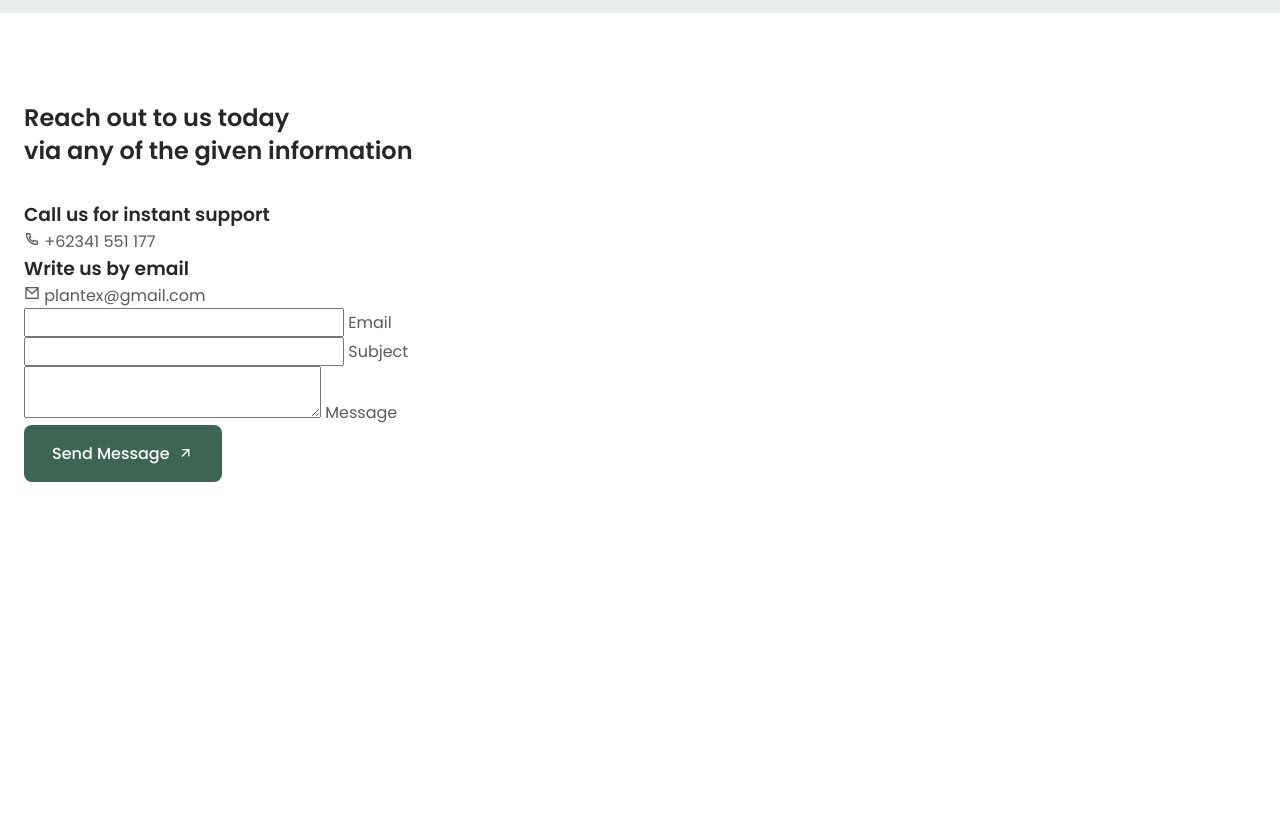
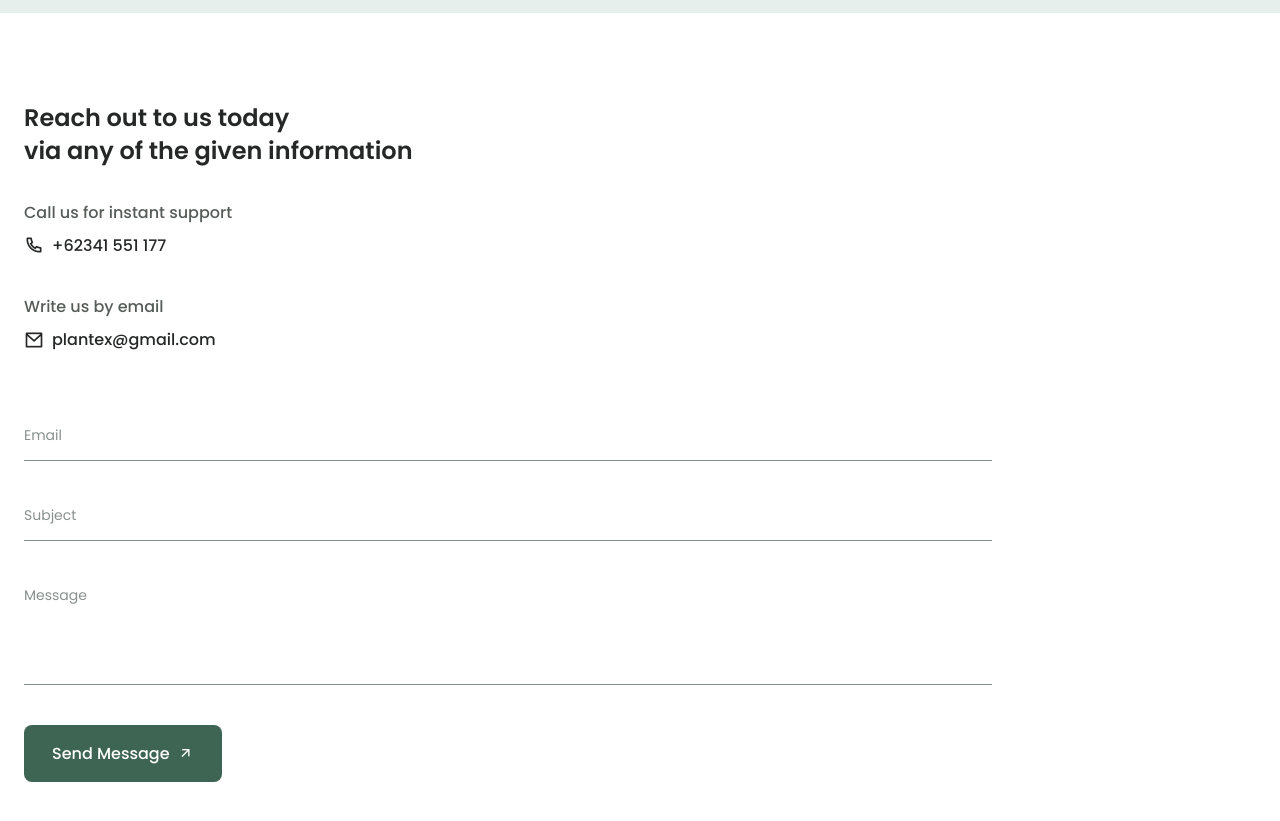
Before and after one commit to destiawanD/plant-web-design, a plain HTML site: page index.html in a window 1280 px wide. Shown: the part 4117-4938 px from the top of the page. Before the commit the page ends 4719 px from the top, so only its background shows below. Drawn offline with nearby package versions, Linux system fonts and the light colour scheme.

Commit message:
add style on contact section

```diff
--- a/assets/css/style.css
+++ b/assets/css/style.css
@@ -14,7 +14,7 @@
     --first-color-lighten: hsl(var(--hue), 24%, 92%);
     --title-color: hsl(var(--hue)4%, 15%);
     --text-color: hsl(var(--hue), 4%, 35%);
-    --title-color-light: hsl(var(--hue), 4%, 55%);
+    --text-color-light: hsl(var(--hue), 4%, 55%);
     --body-color: hsl(var(--hue), 0%, 100%);
     --container-color: #fff;
 
@@ -577,5 +577,90 @@ img {
 
 
 /* =============== CONTACT =============== */
+.contact-container {
+    row-gap: 3.5rem;
+}
+
+.contact-data {
+    display: grid;
+    row-gap: 2rem;
+}
+
+.contact-subtitle {
+    font-size: var(--normal-font-size);
+    font-weight: var(--font-medium);
+    color: var(--text-color);
+    margin-bottom: var(--mb-0-5);
+}
+
+.contact-description {
+    display: inline-flex;
+    align-items: center;
+    column-gap: .5rem;
+    color: var(--title-color);
+    font-weight: var(--font-medium);
+}
+
+.contact-icon {
+    font-size: 1.25rem;
+}
+
+.contact-inputs {
+    display: grid;
+    row-gap: 2rem;
+    margin-bottom: var(--mb-2-5);
+}
+
+.contact-content {
+    position: relative;
+    height: 3rem;
+    border-bottom: 1px solid var(--text-color-light);
+}
+
+.contact-input {
+    position: absolute;
+    top: 0;
+    left: 0;
+    width: 100%;
+    height: 100%;
+    padding: 1rem 1rem 1rem 0;
+    background-color: none;
+    border: none;
+    outline: none;
+    color: var(--text-color);
+}
+
+.contact-label {
+    position: absolute;
+    top: .75rem;
+    width: 100%;
+    font-size: var(--small-font-size);
+    color: var(--text-color-light);
+    transition: .3s;
+}
+
+.contact-area {
+    height: 7rem;
+}
+
+.contact-area textarea {
+    resize: none;
+}
+
+/* Input focus move up label */
+.contact-input:focus + .contact-label {
+    top: -.75rem;
+    left: 0;
+    font-size: var(--smaller-font-size);
+    z-index: 10;
+}
+
+/* Inpus focus sticky top label */
+.contact-input:not(:placeholder-shown).contact-input:not(:focus) + .contact-label {
+    top: -.75rem;
+    font-size: var(--smaller-font-size);
+    z-index: 10;
+}
+
 
 /* =============== FOOTER =============== */
```
